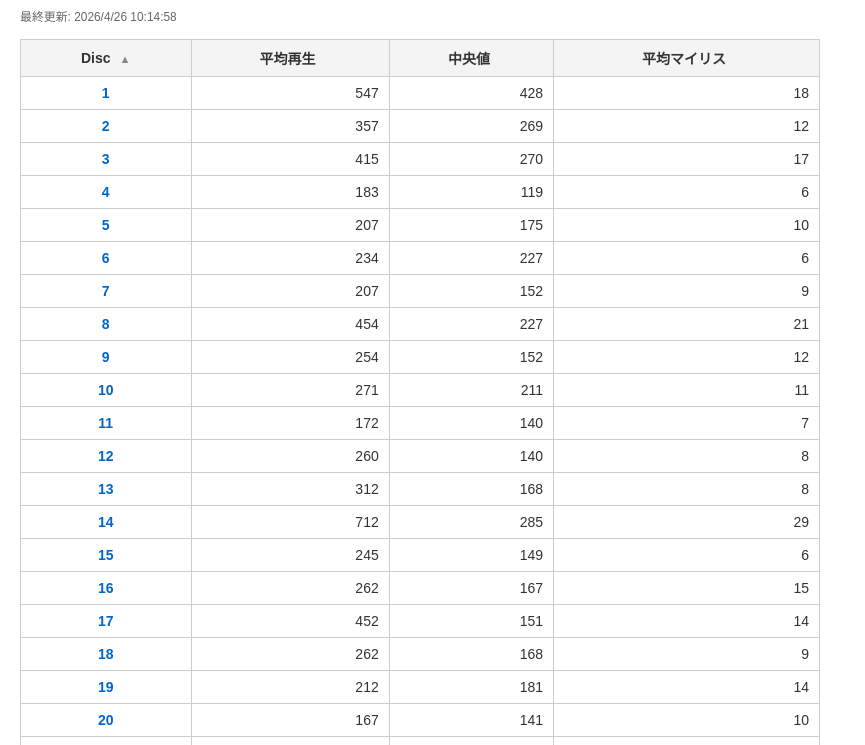
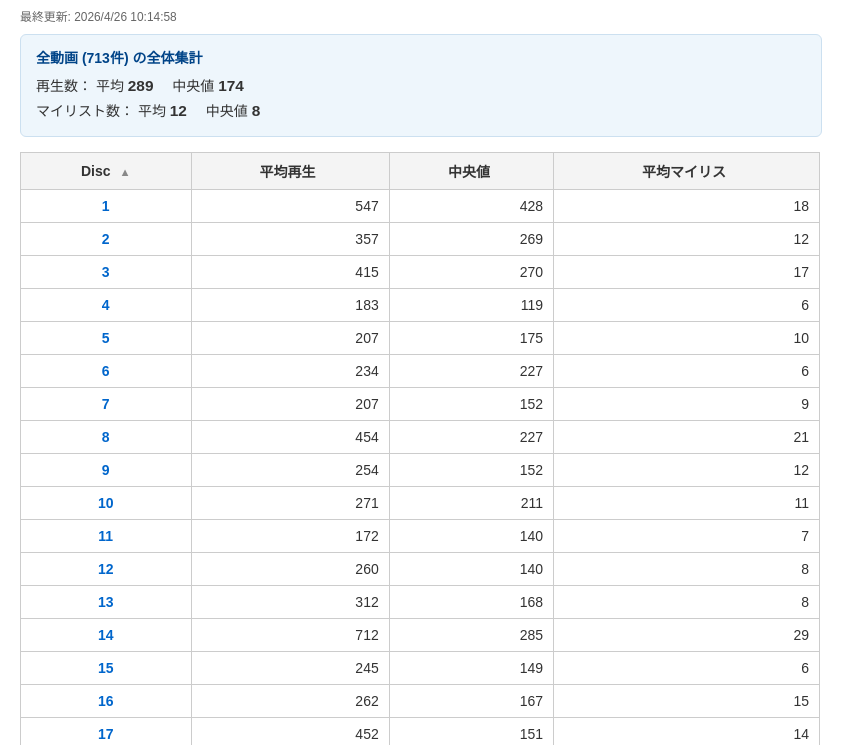
Before and after one commit to abshrimp/rookie-views, a website: page index.html in a window 1280 px wide. Shown: the part 55-800 px from the top of the page, without its empty margins (0-865 px from the left). Drawn offline with Linux system fonts and the light colour scheme.

Commit message:
全体集計追加

```diff
--- a/index.html
+++ b/index.html
@@ -8,13 +8,13 @@
         body { font-family: sans-serif; margin: 20px; color: #333; font-size: 14px; }
         h1 { font-size: 1.6em; margin-bottom: 10px; }
 
-        table { border-collapse: collapse; width: 100%; max-width: 800px; margin-top: 10px; }
+        table { border-collapse: collapse; width: 100%; max-width: 800px; margin-top: 15px; }
         th, td { border: 1px solid #ccc; padding: 8px 10px; text-align: right; }
         th { background-color: #f4f4f4; text-align: center; cursor: pointer; user-select: none; white-space: nowrap; }
         th:hover { background-color: #e0e0e0; }
         td:first-child { text-align: center; font-weight: bold; }
 
-        .update-time { font-size: 0.85em; color: #666; margin-bottom: 15px; }
+        .update-time { font-size: 0.85em; color: #666; margin-bottom: 10px; }
         .sort-icon { font-size: 0.8em; margin-left: 5px; color: #888; }
 
         a.group-link {
@@ -24,6 +24,18 @@
         a.group-link:hover {
             text-decoration: underline;
         }
+
+        .global-stats-box {
+            background-color: #eef6fc;
+            border: 1px solid #cce0f0;
+            border-radius: 6px;
+            padding: 12px 15px;
+            max-width: 770px;
+            margin-bottom: 15px;
+            line-height: 1.6;
+        }
+        .global-stats-title { font-weight: bold; margin-bottom: 5px; color: #004488; }
+        .global-val { font-weight: bold; font-size: 1.1em; color: #333; margin-right: 15px;}
     </style>
 </head>
 <body>
@@ -31,17 +43,19 @@
     <h1>Disc別 再生数データ</h1>
     <div class="update-time" id="update-time">最終更新: 読み込み中...</div>
 
+    <div class="global-stats-box" id="global-stats-box" style="display: none;"></div>
+
     <table>
         <thead>
             <tr>
                 <th onclick="sortData('group')">Disc <span id="icon-group" class="sort-icon"></span></th>
                 <th onclick="sortData('avg_view_counter')">平均再生 <span id="icon-avg_view_counter" class="sort-icon"></span></th>
-                <th onclick="sortData('median_view_counter')">中央値<span id="icon-median_view_counter" class="sort-icon"></span></th>
+                <th onclick="sortData('median_view_counter')">中央値 <span id="icon-median_view_counter" class="sort-icon"></span></th>
                 <th onclick="sortData('avg_mylist_counter')">平均マイリス <span id="icon-avg_mylist_counter" class="sort-icon"></span></th>
             </tr>
         </thead>
         <tbody id="stats-body">
-            </tbody>
+        </tbody>
     </table>
 
     <script>
@@ -67,6 +81,16 @@
                 const date = new Date(statsData.lastUpdated);
                 document.getElementById('update-time').textContent =
                     `最終更新: ${date.toLocaleString('ja-JP')}`;
+
+                if (statsData.global) {
+                    const gBox = document.getElementById('global-stats-box');
+                    gBox.style.display = 'block';
+                    gBox.innerHTML = `
+                        <div class="global-stats-title">全動画 (${statsData.global.total_videos}件) の全体集計</div>
+                        再生数： 平均 <span class="global-val">${statsData.global.avg_view_counter.toLocaleString()}</span> 中央値 <span class="global-val">${statsData.global.median_view_counter.toLocaleString()}</span><br>
+                        マイリスト数： 平均 <span class="global-val">${statsData.global.avg_mylist_counter.toLocaleString()}</span> 中央値 <span class="global-val">${statsData.global.median_mylist_counter.toLocaleString()}</span>
+                    `;
+                }
 
                 currentData = statsData.stats;
 
```
